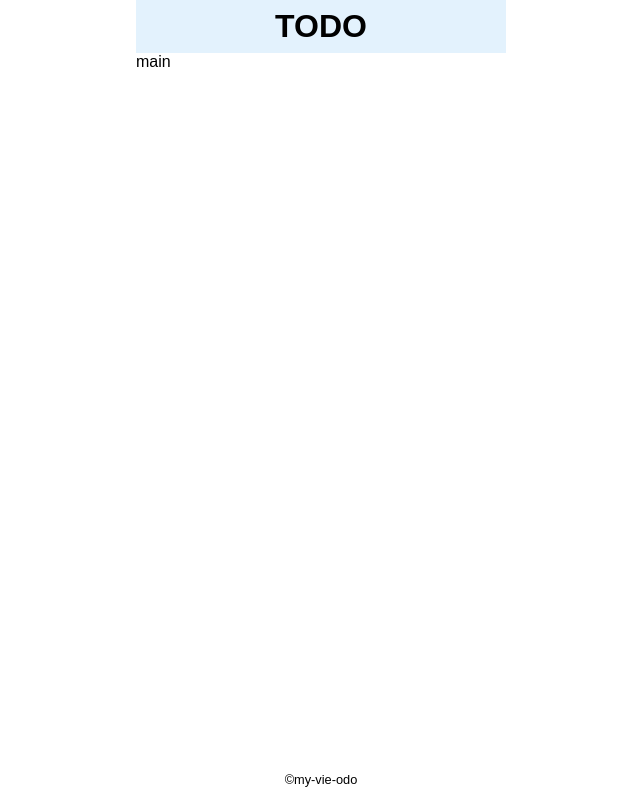
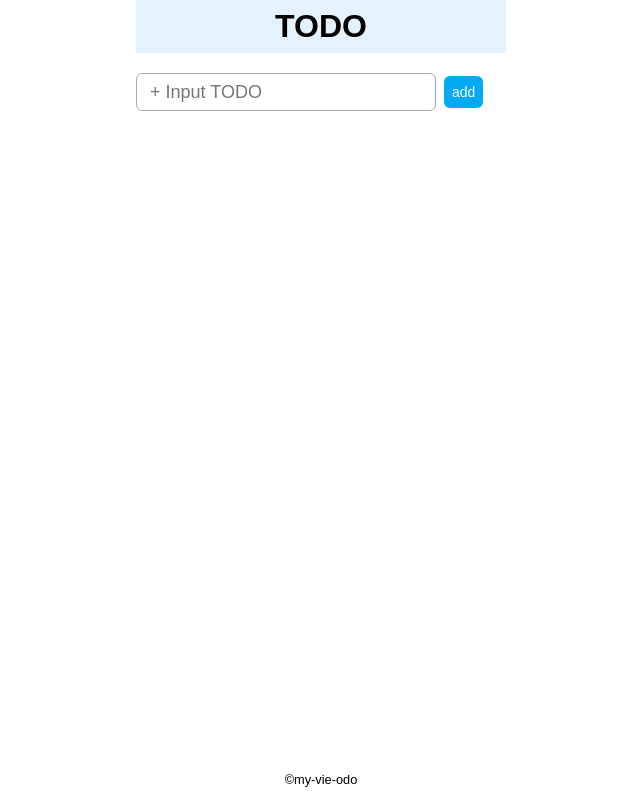
Before and after one commit to campari-soda/my-vite-todo, a Vue app: page / in a window 1280 px wide. Shown: the whole page, without its empty margins (319-959 px from the left). Built offline with nearby package versions, Linux system fonts and the light colour scheme.

Commit message:
add addTodo

```diff
--- a/src/App.vue
+++ b/src/App.vue
@@ -1,12 +1,17 @@
 <script setup>
 import TheHeader from './components/TheHeader.vue';
 import TheFooter from './components/TheFooter.vue';
+import MainTodo from './components/MainTodo.vue';
+import { ref } from 'vue';
+const todoRef = ref('');
 </script>
 
 <template>
   <div class="wrap">
     <TheHeader />
-    <main class="main">main</main>
+    <main class="main">
+      <MainTodo />
+    </main>
     <TheFooter />
   </div>
 </template>
--- /dev/null
+++ b/src/components/MainTodo.vue
@@ -0,0 +1,44 @@
+<script setup>
+import { ref } from 'vue';
+const todoRef = ref('');
+const todoListRef = ref([]);
+const addTodo = () => {
+  const id = new Date().getTime();
+  todoListRef.value.push({ id: id, task: todoRef.value });
+  localStorage.todoList = JSON.stringify(todoListRef.value);
+  todoRef.value = '';
+};
+</script>
+
+<template>
+  <div class="box_input">
+    <input
+      type="text"
+      class="todo_input"
+      v-model="todoRef"
+      placeholder=" + Input TODO"
+    />
+    <button class="btn" @click="addTodo">add</button>
+  </div>
+</template>
+<style scoped>
+.box_input {
+  margin-top: 20px;
+}
+.todo_input {
+  width: 300px;
+  margin-right: 8px;
+  padding: 8px;
+  font-size: 18px;
+  border: 1px solid #aaa;
+  border-radius: 6px;
+}
+.btn {
+  padding: 8px;
+  background-color: #03a9f4;
+  border-radius: 6px;
+  color: #fff;
+  text-align: center;
+  font-size: 14px;
+}
+</style>
```
